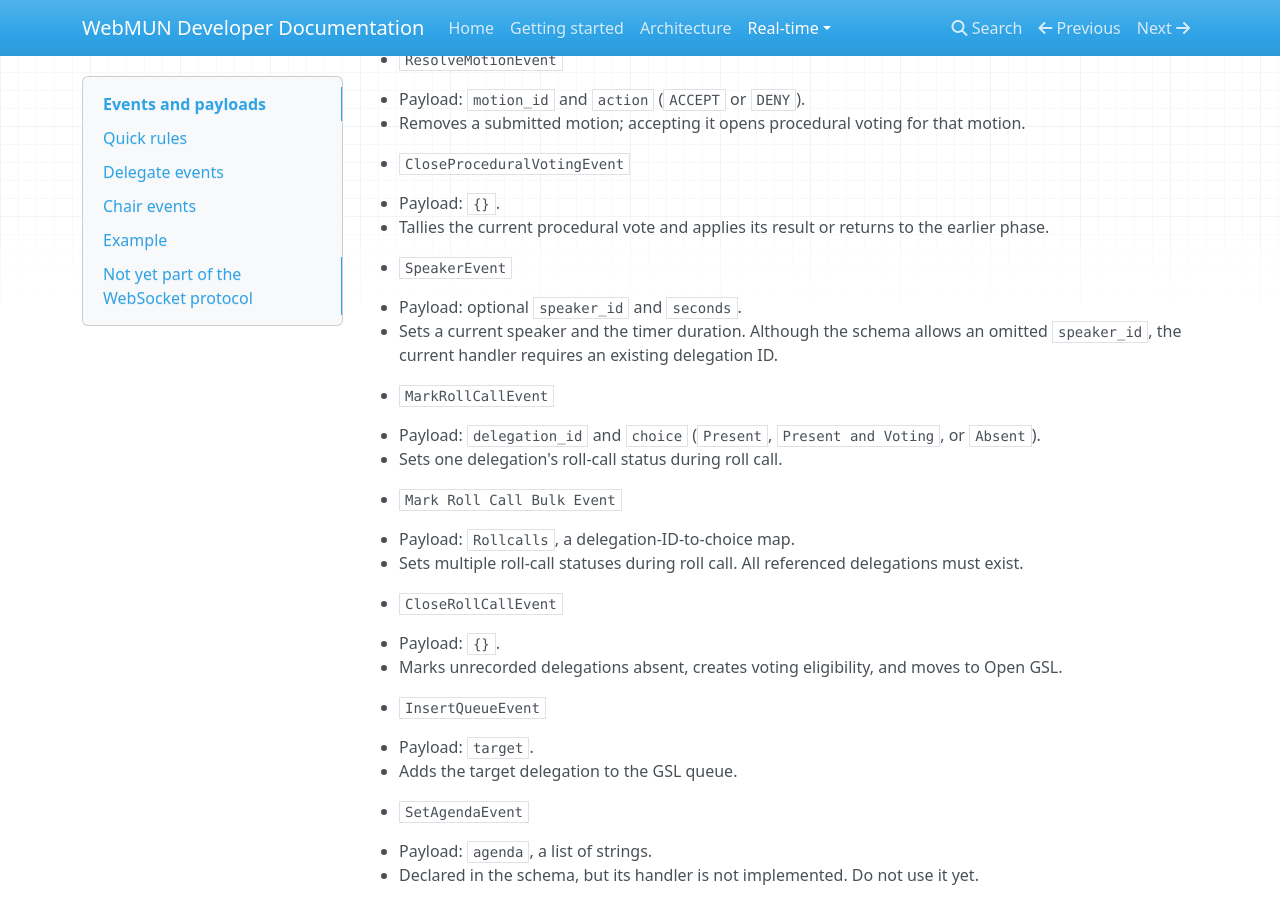
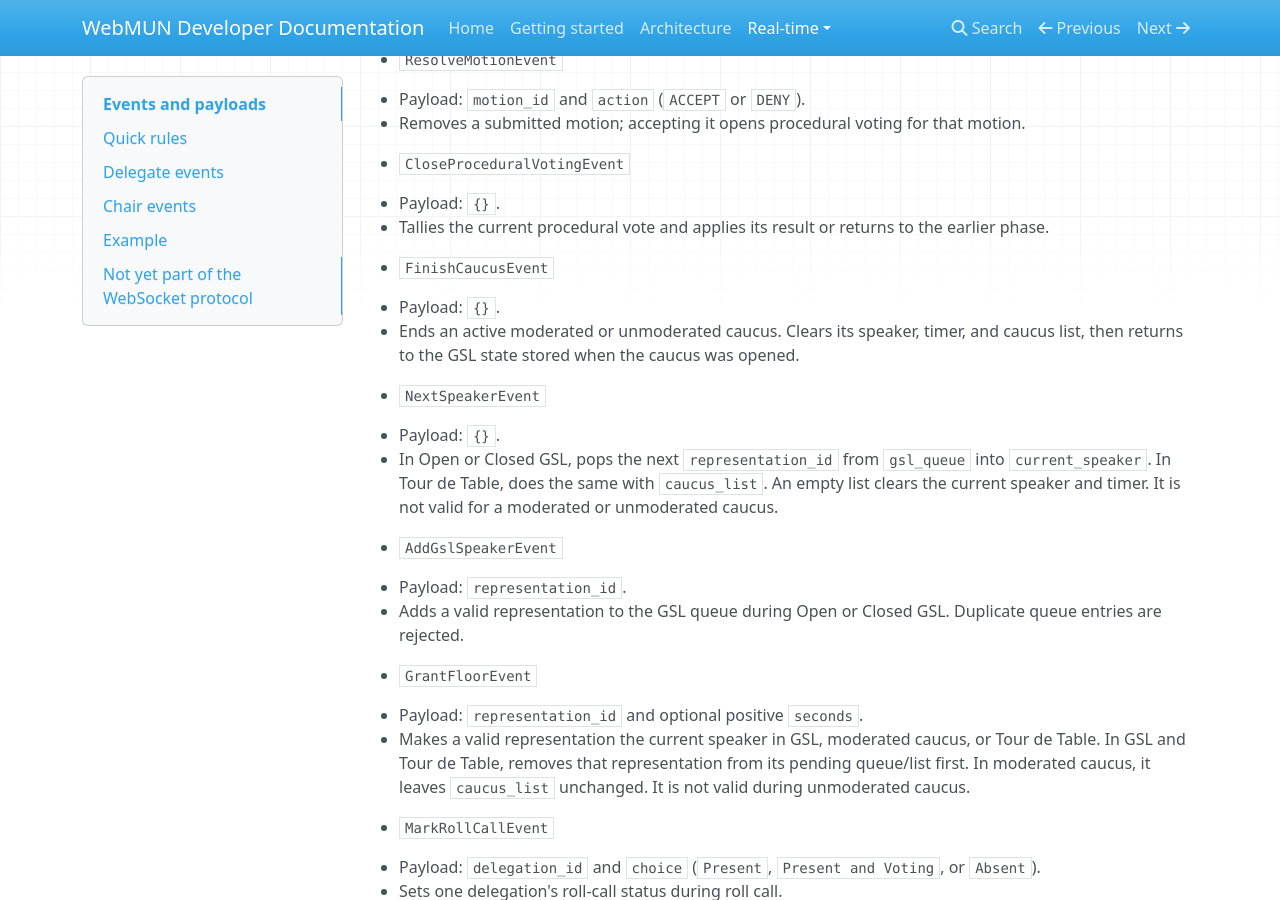
Before and after one commit to uspcodelab/webmun, an MkDocs documentation site: the page built from docs/realtime/events-and-payloads.md, in a window 1280 px wide and 900 px high, scrolled down 2294 px. Built offline with MkDocs 1.6.1, drawn with Linux system fonts in a browser that asks for light colours; nearby versions of some CDN libraries.

Commit message:
docs: document debate speaker events

```diff
--- a/docs/realtime/events-and-payloads.md
+++ b/docs/realtime/events-and-payloads.md
@@ -101,11 +101,30 @@ Privilege`.
   - Tallies the current procedural vote and applies its result or returns to
     the earlier phase.
 
-- `SpeakerEvent`
-  - Payload: optional `speaker_id` and `seconds`.
-  - Sets a current speaker and the timer duration. Although the schema allows
-    an omitted `speaker_id`, the current handler requires an existing
-    delegation ID.
+- `FinishCaucusEvent`
+  - Payload: `{}`.
+  - Ends an active moderated or unmoderated caucus. Clears its speaker, timer,
+    and caucus list, then returns to the GSL state stored when the caucus was
+    opened.
+
+- `NextSpeakerEvent`
+  - Payload: `{}`.
+  - In Open or Closed GSL, pops the next `representation_id` from `gsl_queue`
+    into `current_speaker`. In Tour de Table, does the same with `caucus_list`.
+    An empty list clears the current speaker and timer. It is not valid for a
+    moderated or unmoderated caucus.
+
+- `AddGslSpeakerEvent`
+  - Payload: `representation_id`.
+  - Adds a valid representation to the GSL queue during Open or Closed GSL.
+    Duplicate queue entries are rejected.
+
+- `GrantFloorEvent`
+  - Payload: `representation_id` and optional positive `seconds`.
+  - Makes a valid representation the current speaker in GSL, moderated
+    caucus, or Tour de Table. In GSL and Tour de Table, removes that
+    representation from its pending queue/list first. In moderated caucus, it
+    leaves `caucus_list` unchanged. It is not valid during unmoderated caucus.
 
 - `MarkRollCallEvent`
   - Payload: `delegation_id` and `choice` (`Present`, `Present and Voting`, or
@@ -121,10 +140,6 @@ Privilege`.
   - Payload: `{}`.
   - Marks unrecorded delegations absent, creates voting eligibility, and moves
     to Open GSL.
-
-- `InsertQueueEvent`
-  - Payload: `target`.
-  - Adds the target delegation to the GSL queue.
 
 - `SetAgendaEvent`
   - Payload: `agenda`, a list of strings.
```
